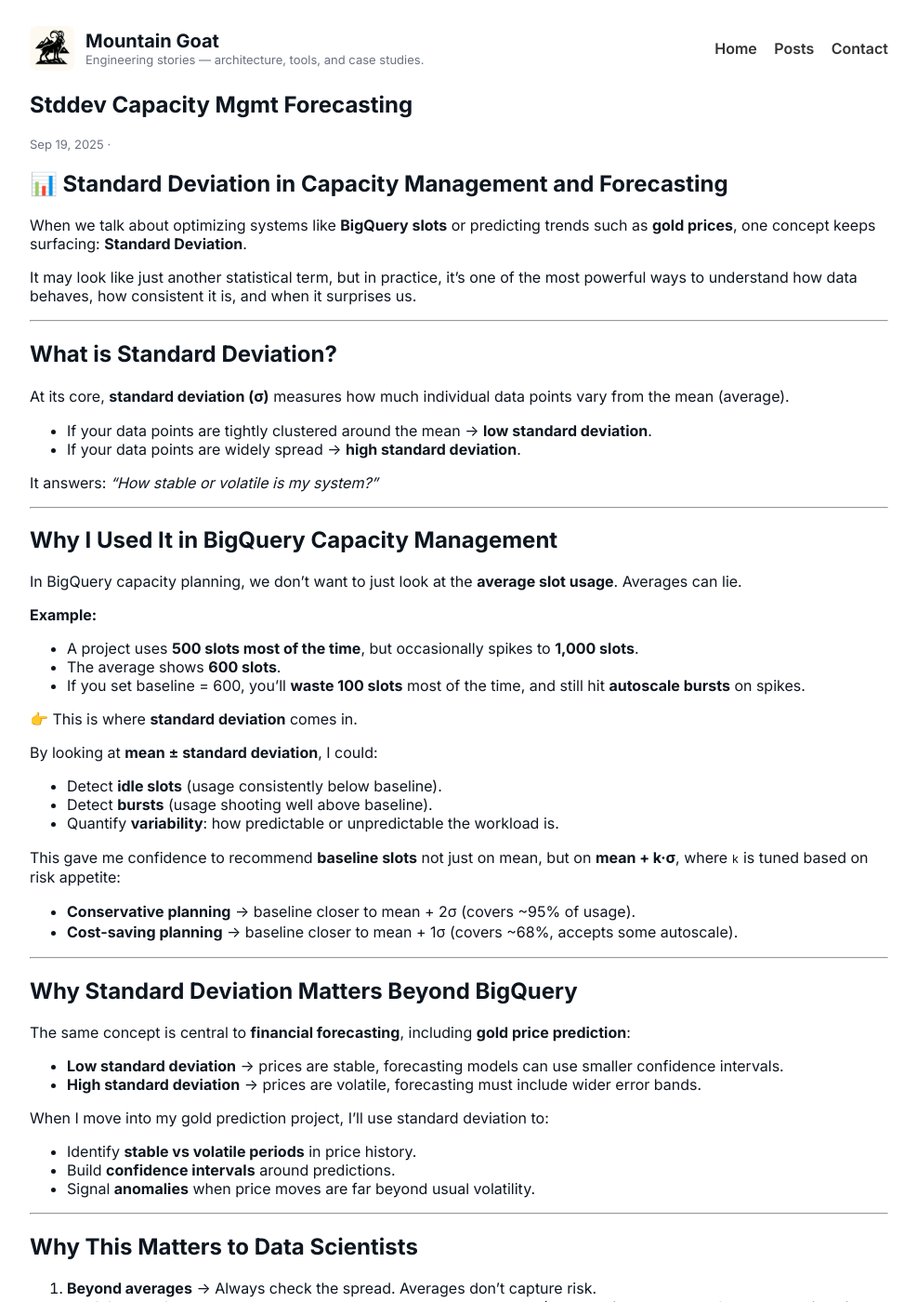
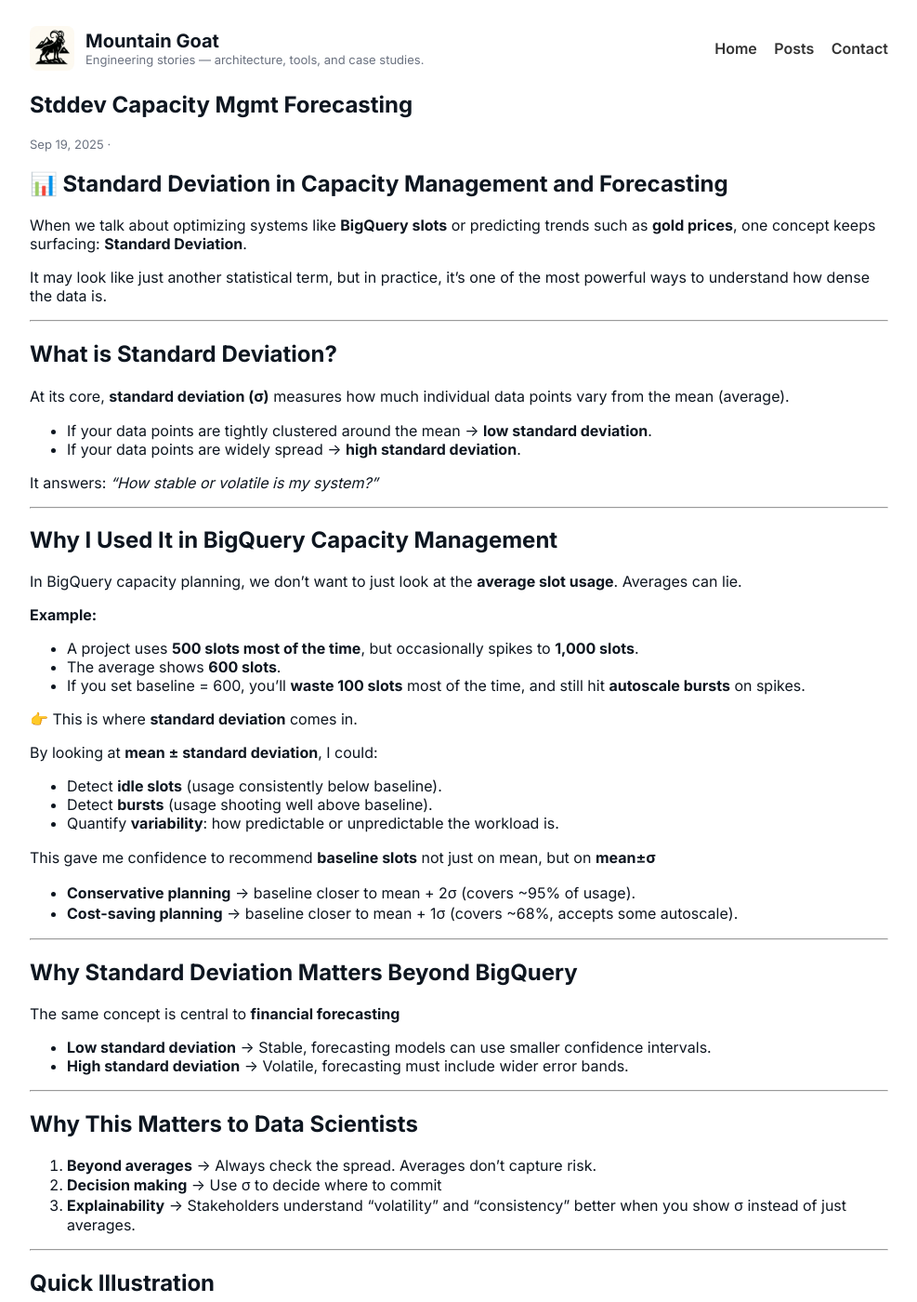
Before and after one commit to mountaingoat-blog/mountaingoat-blog, a Jekyll site: the page built from _posts/2025-09-19-stddev-capacity-mgmt-forecasting.md, in a window 1280 px wide and 1400 px high. Shown: the whole window at 93% size, without its empty margins (146-1133 px from the left). Built offline with Jekyll 4.4.1, drawn with Linux system fonts in a browser that asks for light colours; our own code applies the rules of GitHub Pages for plain Markdown files; some of the changed text lies outside the part shown.

Commit message:
new post

```diff
--- a/_posts/2025-09-19-stddev-capacity-mgmt-forecasting.md
+++ b/_posts/2025-09-19-stddev-capacity-mgmt-forecasting.md
@@ -2,7 +2,7 @@
 
 When we talk about optimizing systems like **BigQuery slots** or predicting trends such as **gold prices**, one concept keeps surfacing: **Standard Deviation**.
 
-It may look like just another statistical term, but in practice, it’s one of the most powerful ways to understand how data behaves, how consistent it is, and when it surprises us.
+It may look like just another statistical term, but in practice, it’s one of the most powerful ways to understand how dense the data is.
 
 ---
 
@@ -33,8 +33,7 @@
 - Detect **bursts** (usage shooting well above baseline).
 - Quantify **variability**: how predictable or unpredictable the workload is.
 
-This gave me confidence to recommend **baseline slots** not just on mean, but on **mean + k·σ**, where `k` is tuned based on risk appetite:
-
+This gave me confidence to recommend **baseline slots** not just on mean, but on **mean±σ**
 - **Conservative planning** → baseline closer to mean + 2σ (covers ~95% of usage).
 - **Cost-saving planning** → baseline closer to mean + 1σ (covers ~68%, accepts some autoscale).
 
@@ -42,22 +41,17 @@
 
 ## Why Standard Deviation Matters Beyond BigQuery
 
-The same concept is central to **financial forecasting**, including **gold price prediction**:
+The same concept is central to **financial forecasting**
 
-- **Low standard deviation** → prices are stable, forecasting models can use smaller confidence intervals.
-- **High standard deviation** → prices are volatile, forecasting must include wider error bands.
-
-When I move into my gold prediction project, I’ll use standard deviation to:
-- Identify **stable vs volatile periods** in price history.
-- Build **confidence intervals** around predictions.
-- Signal **anomalies** when price moves are far beyond usual volatility.
+- **Low standard deviation** → Stable, forecasting models can use smaller confidence intervals.
+- **High standard deviation** → Volatile, forecasting must include wider error bands.
 
 ---
 
 ## Why This Matters to Data Scientists
 
 1. **Beyond averages** → Always check the spread. Averages don’t capture risk.
-2. **Decision making** → Use σ to decide whether to commit to capacity (BigQuery) or adjust portfolio weights (gold).
+2. **Decision making** → Use σ to decide where to commit
 3. **Explainability** → Stakeholders understand “volatility” and “consistency” better when you show σ instead of just averages.
 
 ---
@@ -74,6 +68,3 @@
 That’s why standard deviation is a cornerstone metric in both **cloud capacity management** and **financial forecasting**.
 
 ---
-
-✍️ **Final note for readers on Mountaingoat:**
-If you’re managing costs in BigQuery, or trying to predict gold prices, or just running models in any data domain — don’t ignore standard deviation. It’s not just a statistic; it’s your **risk compass**.
```
